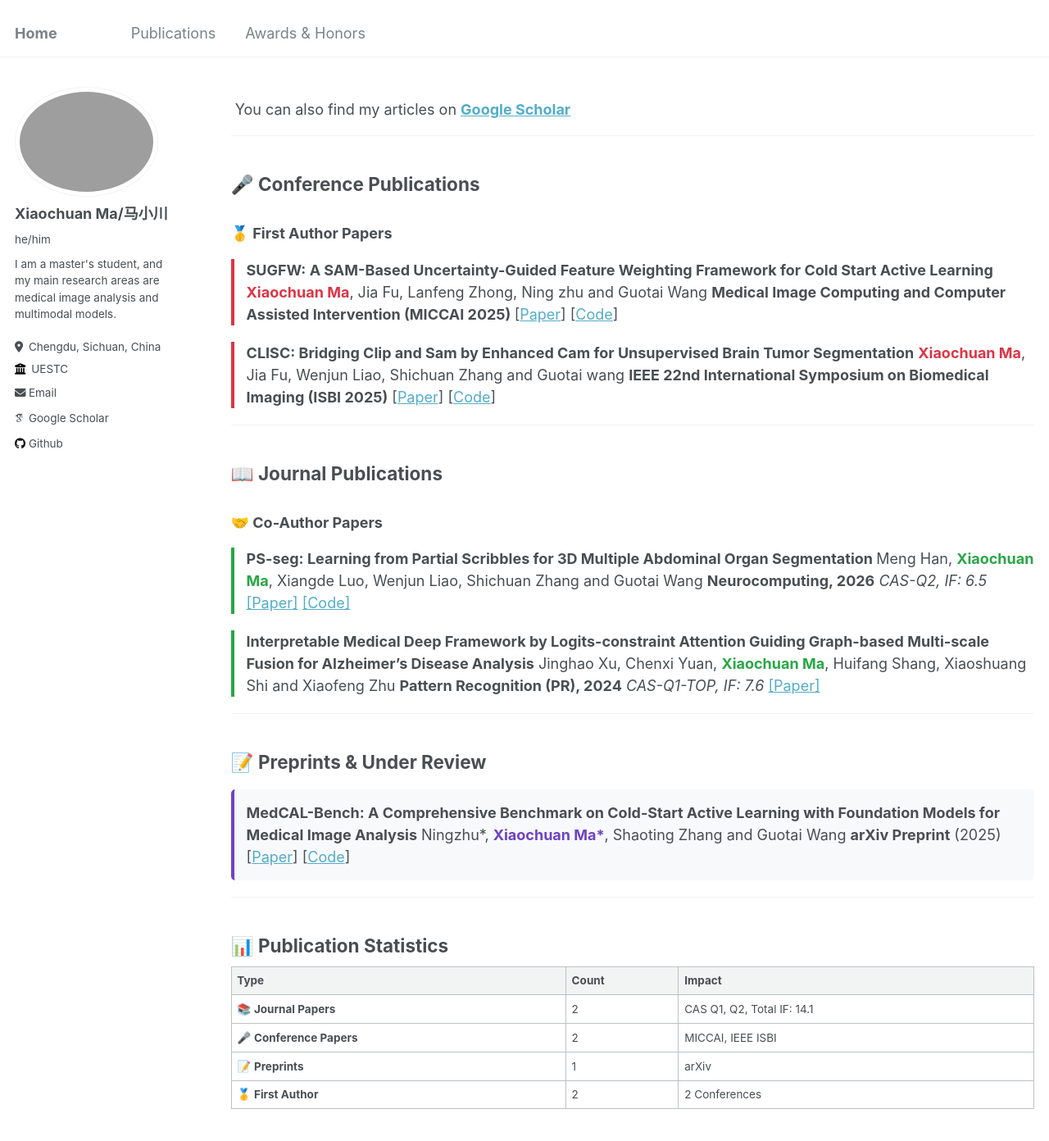
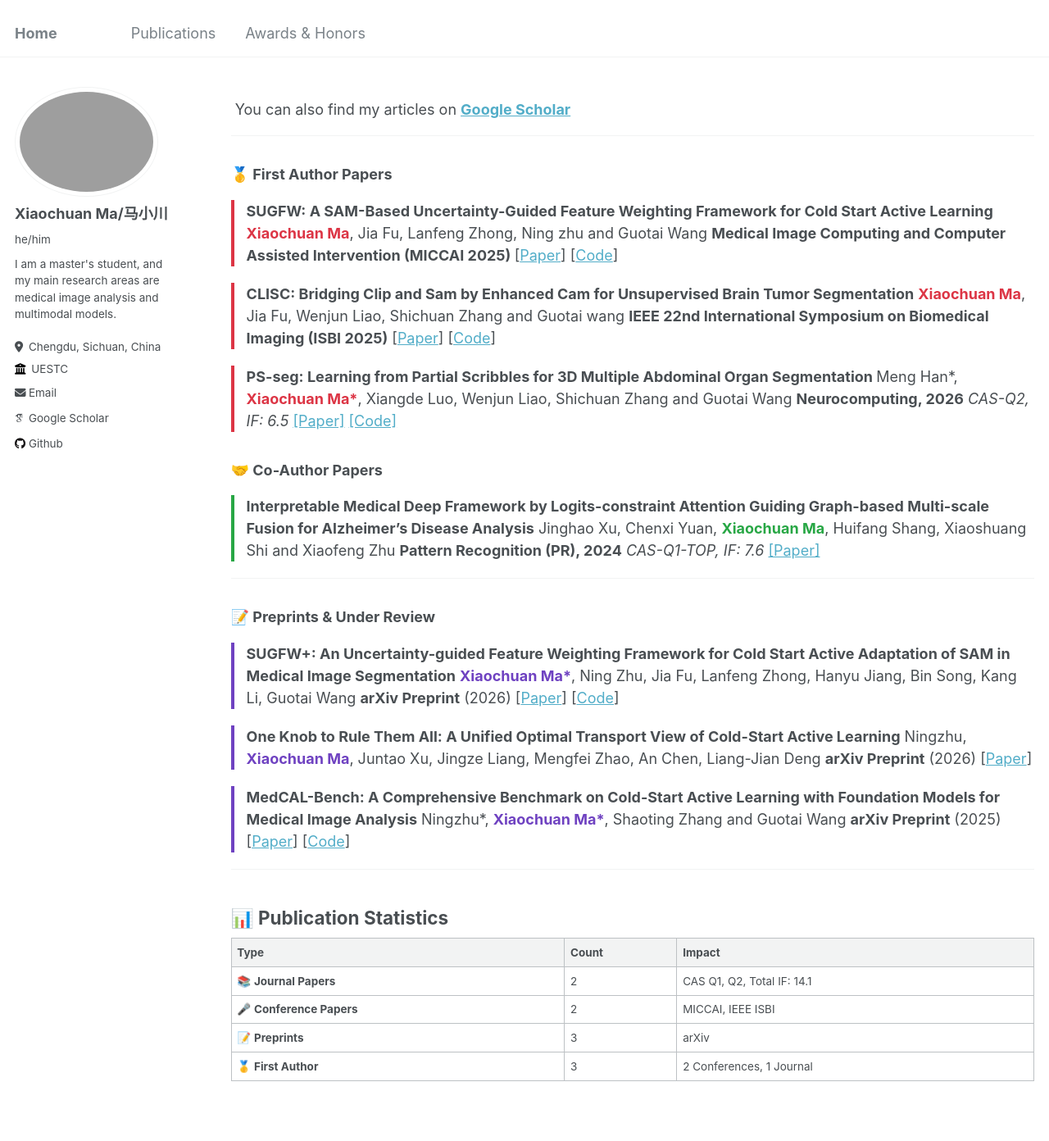
Before and after one commit to Exclusivexc/Exclusivexc.github.io, a Jekyll site: the page built from _pages/publications.md, in a window 1280 px wide and 1400 px high. Shown: the top 1392 px of the window at 82% size. Built offline with Jekyll 4.4.1, drawn with Linux system fonts in a browser that asks for light colours; some web fonts are replaced.

Commit message:
Update publication list

```diff
--- a/_pages/publications.md
+++ b/_pages/publications.md
@@ -12,13 +12,13 @@ author_profile: true
 {% endif %}
 
 ---
-## 🎤 Conference Publications
 
 ### 🥇 **First Author Papers**
 
 <div style="border-left: 4px solid #dc3545; padding-left: 15px; margin: 20px 0;">
 
 <strong>SUGFW: A SAM-Based Uncertainty-Guided Feature Weighting Framework for Cold Start Active Learning</strong>
+
 <strong><span style="color: #dc3545;">Xiaochuan Ma</span></strong>, Jia Fu, Lanfeng Zhong, Ning zhu and Guotai Wang
 <strong> Medical Image Computing and Computer Assisted Intervention (MICCAI 2025) </strong>
 [<a href="https://link.springer.com/chapter/10.1007/978-3-032-04937-7_55">Paper</a>] [<a href="https://github.com/HiLab-git/SUGFW.git">Code</a>]
@@ -28,28 +28,18 @@ author_profile: true
 <div style="border-left: 4px solid #dc3545; padding-left: 15px; margin: 20px 0;">
 
 <strong>CLISC: Bridging Clip and Sam by Enhanced Cam for Unsupervised Brain Tumor Segmentation</strong>
+
 <strong><span style="color: #dc3545;">Xiaochuan Ma</span></strong>, Jia Fu, Wenjun Liao, Shichuan Zhang and Guotai wang
 <strong> IEEE 22nd International Symposium on Biomedical Imaging (ISBI 2025)</strong>
 [<a href="https://ieeexplore.ieee.org/abstract/document/10980784">Paper</a>] [<a href="https://github.com/HiLab-git/CLISC.git">Code</a>]
 
 </div>
 
-<!-- ### 🤝 **Co-Author Papers** -->
-
-
-
----
-## 📖 Journal Publications
-
-<!-- ### 🥇 **First Author Papers** -->
-
-
-
-### 🤝 **Co-Author Papers**
-<div style="border-left: 4px solid #28a745; padding-left: 15px; margin: 20px 0;">
+<div style="border-left: 4px solid #dc3545; padding-left: 15px; margin: 20px 0;">
 
 <strong>PS-seg: Learning from Partial Scribbles for 3D Multiple Abdominal Organ Segmentation </strong>
-Meng Han, <strong><span style="color: #28a745;">Xiaochuan Ma</span></strong>, Xiangde Luo, Wenjun Liao, Shichuan Zhang and Guotai Wang
+
+Meng Han*, <strong><span style="color: #dc3545;">Xiaochuan Ma*</span></strong>, Xiangde Luo, Wenjun Liao, Shichuan Zhang and Guotai Wang
 <strong>Neurocomputing, 2026</strong>
 <em>CAS-Q2, IF: 6.5</em>
 <a href="https://www.sciencedirect.com/science/article/pii/S0925231226002341">[Paper]</a> <a href="https://github.com/HiLab-git/PartialScribble.git">[Code]</a>
@@ -73,16 +68,39 @@ Jinghao Xu, Chenxi Yuan, <strong><span style="color: #28a745;">Xiaochuan Ma</spa
 
 
 
-## 📝 Preprints & Under Review
+### 📝 **Preprints & Under Review**
+<div style="border-left: 4px solid #6f42c1; padding-left: 15px; margin: 20px 0;">
 
-<div style="border-left: 4px solid #6f42c1; padding-left: 15px; margin: 20px 0; background-color: #f8f9fa; padding: 15px; border-radius: 5px;">
+<strong>SUGFW+: An Uncertainty-guided Feature Weighting Framework for Cold Start Active Adaptation of SAM in Medical Image Segmentation</strong>
+
+<strong><span style="color: #6f42c1;">Xiaochuan Ma*</span></strong>, Ning Zhu, Jia Fu, Lanfeng Zhong, Hanyu Jiang, Bin Song, Kang Li, Guotai Wang
+<strong>arXiv Preprint</strong> (2026)
+[<a href="https://arxiv.org/abs/2608.16110">Paper</a>] [<a href="https://github.com/HiLab-git/SUGFW-plus.git">Code</a>]
+
+</div>
+
+<div style="border-left: 4px solid #6f42c1; padding-left: 15px; margin: 20px 0;">
+
+<strong>One Knob to Rule Them All: A Unified Optimal Transport View of Cold-Start Active Learning</strong>
+
+Ningzhu, <strong><span style="color: #6f42c1;">Xiaochuan Ma</span></strong>, Juntao Xu, Jingze Liang, Mengfei Zhao, An Chen, Liang-Jian Deng
+<strong>arXiv Preprint</strong> (2026)
+[<a href="https://arxiv.org/abs/2608.03249">Paper</a>]
+
+</div>
+
+
+<div style="border-left: 4px solid #6f42c1; padding-left: 15px; margin: 20px 0;">
 
 <strong>MedCAL-Bench: A Comprehensive Benchmark on Cold-Start Active Learning with Foundation Models for Medical Image Analysis</strong>
+
 Ningzhu*, <strong><span style="color: #6f42c1;">Xiaochuan Ma*</span></strong>, Shaoting Zhang and Guotai Wang
 <strong>arXiv Preprint</strong> (2025)
 [<a href="https://arxiv.org/pdf/2508.03441?">Paper</a>] [<a href="https://github.com/HiLab-git/MedCAL-Bench.git">Code</a>]
 
 </div>
+
+
 
 ---
 
@@ -92,5 +110,5 @@ Ningzhu*, <strong><span style="color: #6f42c1;">Xiaochuan Ma*</span></strong>, S
 |------|-------|---------|
 | 📚 **Journal Papers** | 2 | CAS Q1, Q2, Total IF: 14.1 |
 | 🎤 **Conference Papers** | 2 | MICCAI, IEEE ISBI |
-| 📝 **Preprints** | 1 | arXiv |
-| 🥇 **First Author** | 2 | 2 Conferences |
+| 📝 **Preprints** | 3 | arXiv |
+| 🥇 **First Author** | 3 | 2 Conferences, 1 Journal |
```
Also changed, not shown: other parts of _pages/publications.md (+5 -0 lines).
